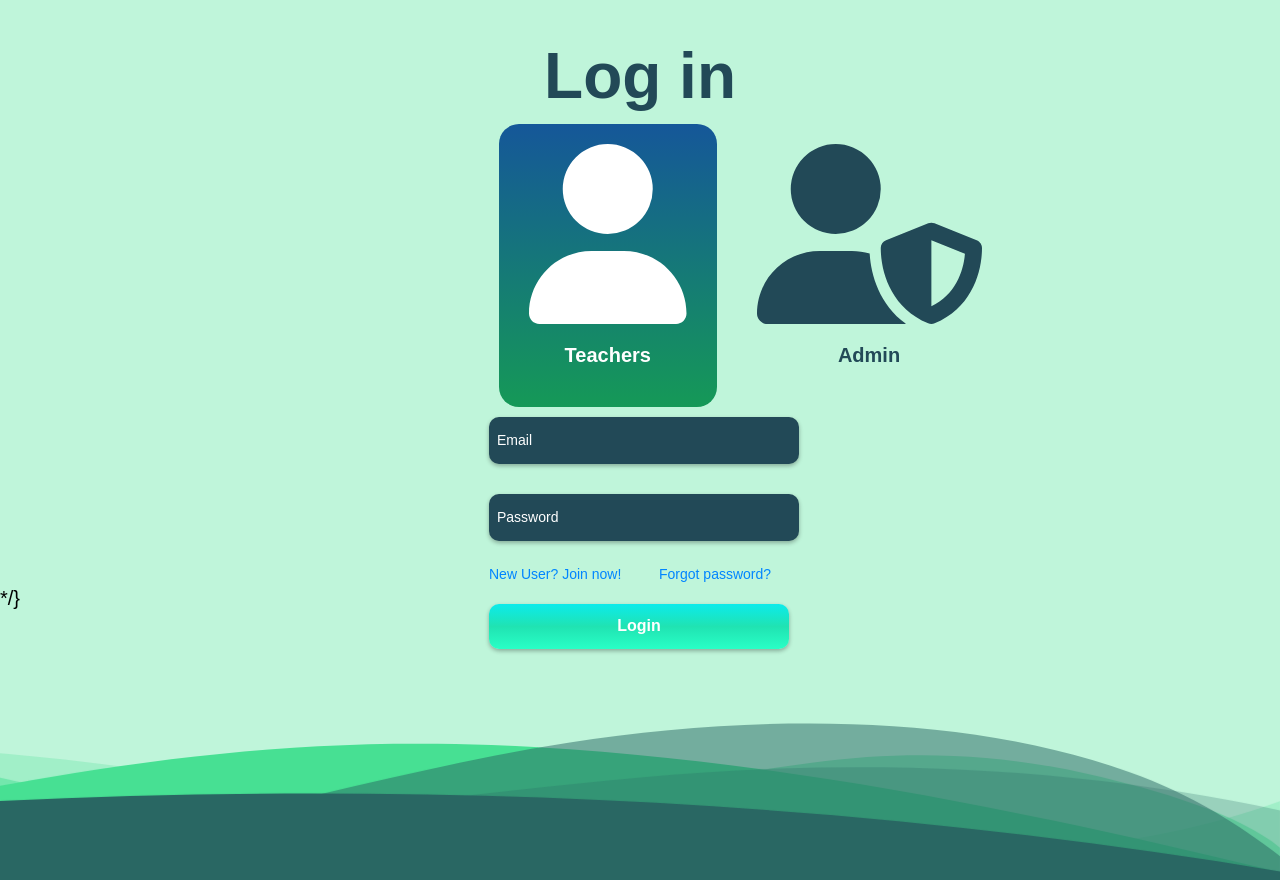
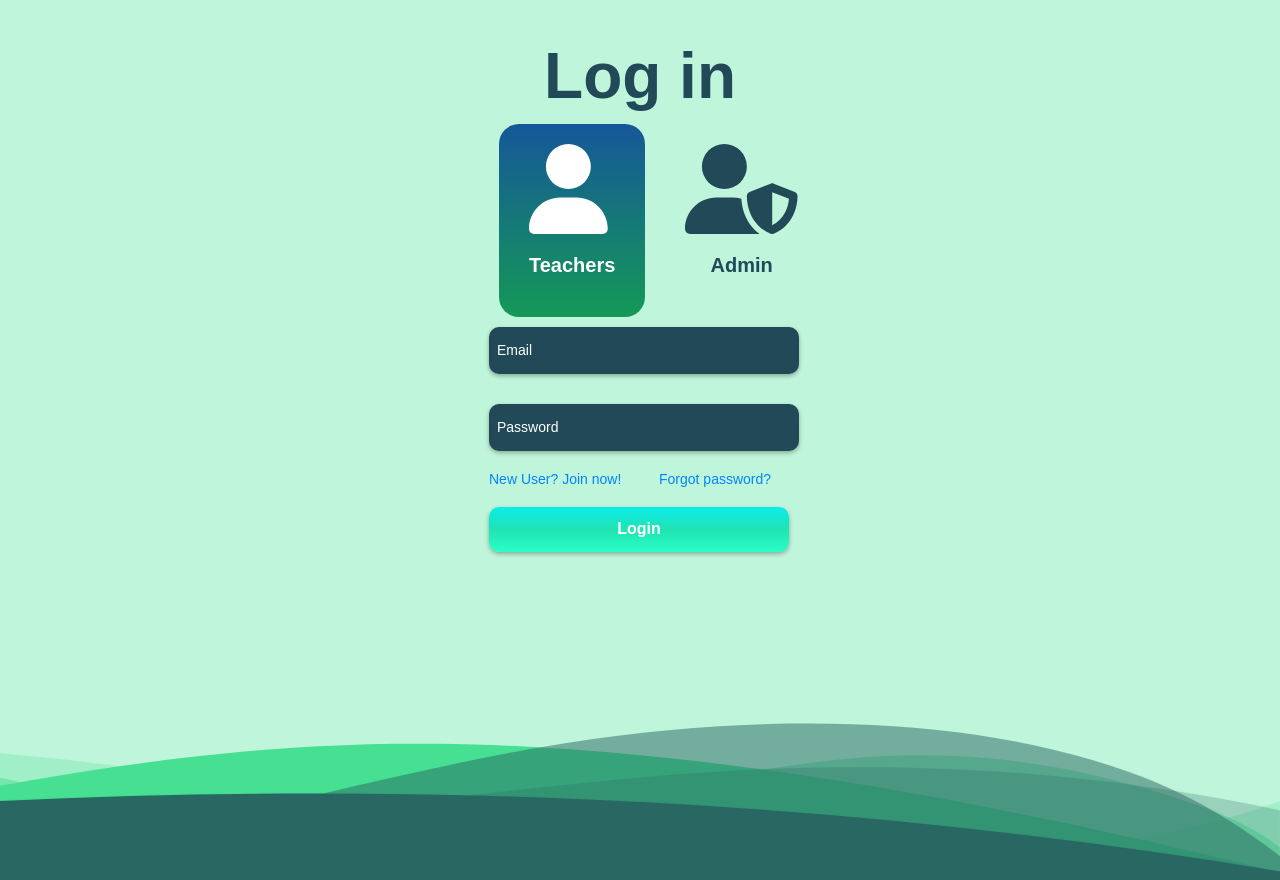
Before and after one commit to ThisIsFaar/Educator-io, a React (Create React App) app in the folder client/: page /login in a window 1280 px wide. Built offline with nearby package versions, Linux system fonts and the light colour scheme; no server answers.

Commit message:
merge fix

```diff
--- a/client/src/routes/auth/login/login.jsx
+++ b/client/src/routes/auth/login/login.jsx
@@ -91,7 +91,7 @@ export default function Login() {
                 didRedirect: true,
               });
             });
-          } else if( data.status === 400){
+          } else if (data.status === 400) {
             toast.error(data.message, {
               position: "bottom-center",
               autoClose: 5000,
@@ -145,7 +145,7 @@ export default function Login() {
               className="form-login-type"
               style={{
                 background: " linear-gradient(to bottom, #155799, #159957)",
-                padding: "2rem 3rem"
+                padding: "2rem 3rem",
               }}
             >
               <FontAwesomeIcon icon={faUser} size="9x" color="white" />
@@ -247,7 +247,7 @@ export default function Login() {
             className="shape-fill"
           ></path>
         </svg>
-            </div>*/}
+      </div>
     </div>
   );
 }
--- a/client/src/routes/authority/sidebarStyle.css
+++ b/client/src/routes/authority/sidebarStyle.css
@@ -6,14 +6,7 @@
   --font--accent: "Mulish", sans-serif;
   --color--heading--title: #252733;
 }
-body {
-  background: var(--color--accent);
-  font-family: var(--font--accent);
-  height: 100vh;
-  width: 100vw;
-  margin: 0;
-  font-size: 2rem;
-}
+
 ul {
   list-style-type: none;
   display: flex;
```
